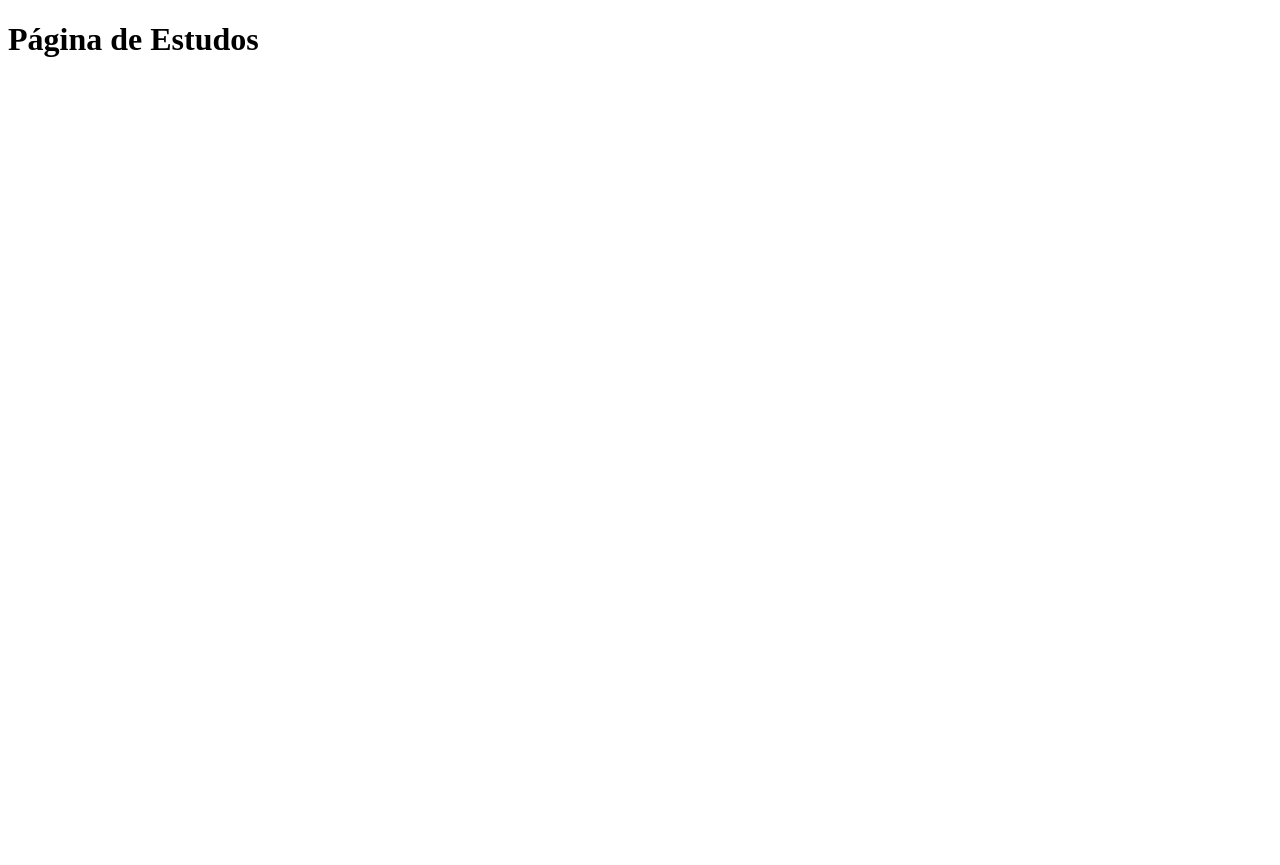
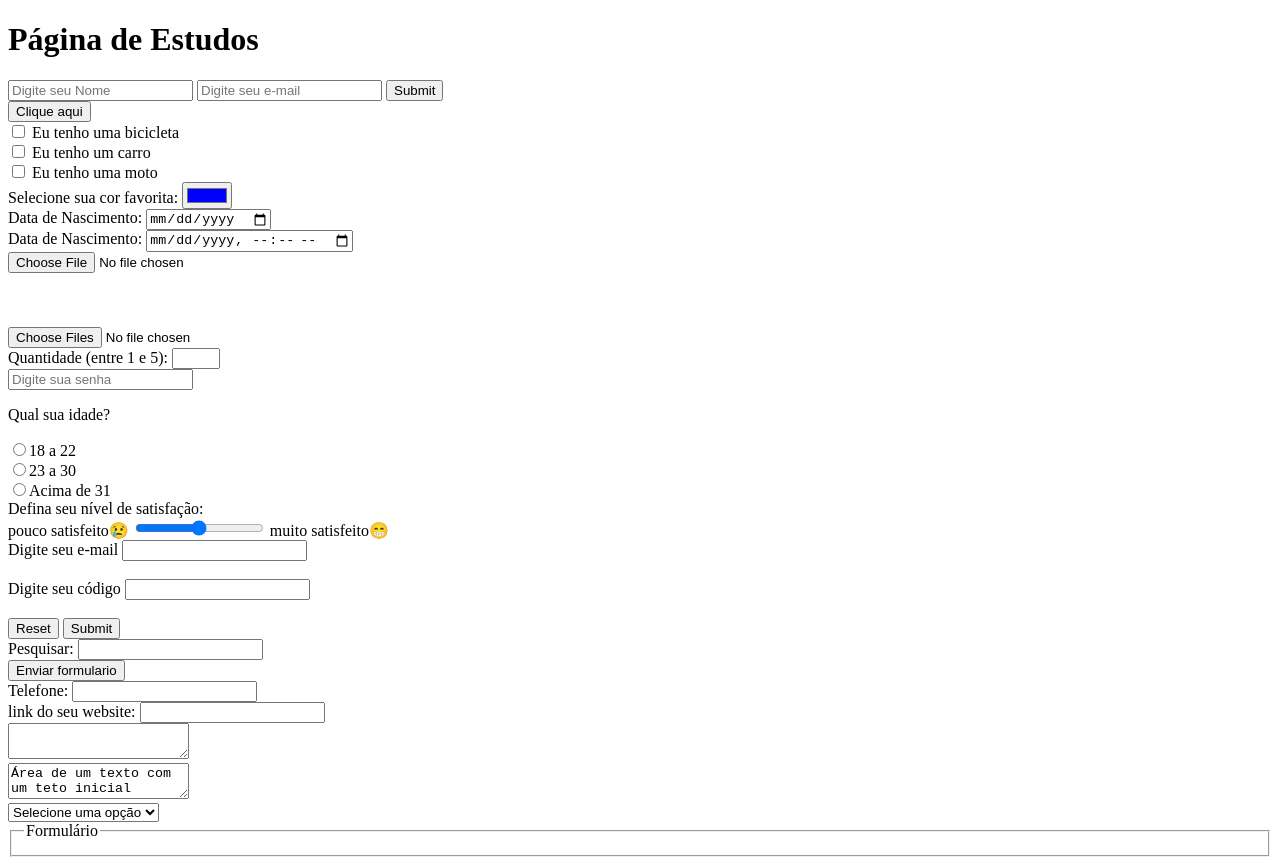
Before and after one commit to louenyrossi/estudos_html, a plain HTML site: page index.html in a window 1280 px wide. Before the commit the page ends 800 px from the top, so only its background shows below. Drawn offline with Linux system fonts and the light colour scheme.

Commit message:
aprendizado sobre formularios

```diff
--- a/index.html
+++ b/index.html
@@ -1,12 +1,127 @@
 <!DOCTYPE html>
 <html lang="pt-BR">
+
 <head>
     <meta charset="UTF-8">
     <meta name="viewport" content="width=device-width, initial-scale=1.0">
     <title>Formulários</title>
 </head>
+
 <body>
     <h1>Página de Estudos</h1>
+    <form method="get" action="envio_dados.php">
+        <input type="text" name="nome" placeholder="Digite seu Nome">
+        <input type="e-mail" name="email" placeholder="Digite seu e-mail">
+        <input type="submit" name="enviar" placeholder="Enviar">
+    </form>
+
+    <form>
+        <input type="button" value="Clique aqui" onclick="msg()">
+    </form>
+
+    <form>
+        <input type="checkbox" name="veiculo1" value="bicicleta">
+        Eu tenho uma bicicleta <br>
+        <input type="checkbox" name="veiculo2" value="carro">
+        Eu tenho um carro<br>
+        <input type="checkbox" name="veiculo3" value="moto">
+        Eu tenho uma moto
+    </form>
+
+    <form>
+        Selecione sua cor favorita: <input type="color" name="favcor" value="#0000FF">
+    </form>
+
+    <form>
+        Data de Nascimento: <input type="date" name="nascimento">
+    </form>
+
+    <form>
+        Data de Nascimento: <input type="datetime-local" name="bdaytipe">
+    </form>
+
+    <form>
+        <input type="file" name="arquivos">
+    </form>
+    <br><br><br>
+    <!-- Para permitir o envio de um unico arquivo por vez -->
+    <form>
+        <input type="file" name="arquivo" multiple>
+    </form>
+
+    <form>
+        Quantidade (entre 1 e 5): <input type="number" name="qtd" min="1" max="5">
+    </form>
+
+    <form>
+        <input type="password" name="senha" placeholder="Digite sua senha">
+    </form>
+
+    <form>
+        <p>Qual sua idade?</p>
+        <input type="radio" name="idade" value="18_22">18 a 22 <br>
+        <input type="radio" name="idade" value="23_30">23 a 30 <br>
+        <input type="radio" name="idade" value="mais31">Acima de 31 <br>
+    </form>
+
+    <form>
+        Defina seu nível de satisfação: <br>
+        pouco satisfeito😢
+        <input type="range" name="satisfacao" min="0" max="10">
+        muito satisfeito😁
+    </form>
+
+    <form>
+        <label for="email">Digite seu e-mail</label>
+        <input type="email" id="email" name="email"> <br><br>
+        <label for="pin">Digite seu código</label>
+        <input type="text" id="pin" name="pin" maxlength="4"> <br><br>
+        <input type="reset" value="Reset">
+        <input type="submit" value="Submit">
+    </form>
+
+    <form>
+        Pesquisar: <input type="search" name="q">
+    </form>
+
+    <form>
+        <input type="submit" value="Enviar formulario">
+    </form>
+
+    <form>
+        Telefone: <input type="tel" name="usetel">
+    </form>
+
+    <form>
+        link do seu website: <input type="url" name="webpage">
+    </form>
+
+    <form>
+        <textarea></textarea>
+        <br>
+        <textarea>Área de um texto com um teto inicial dentro</textarea>
+    </form>
+
+    <select name="lista" id="lista">
+        <option>Selecione uma opção</option>
+        <option>Macarrão</option>
+        <option>Pizza</option>
+        <option>Nhoque</option>
+        <option>Canelone</option>
+    </select>
+
+    <fieldset>
+        <legend>Formulário</legend>
+    </fieldset>
+
+    <script>
+        function msg() {
+            alert("Você clicou no botão")
+        }
+    </script>
+
+
 
 </body>
+
 </html>
```
